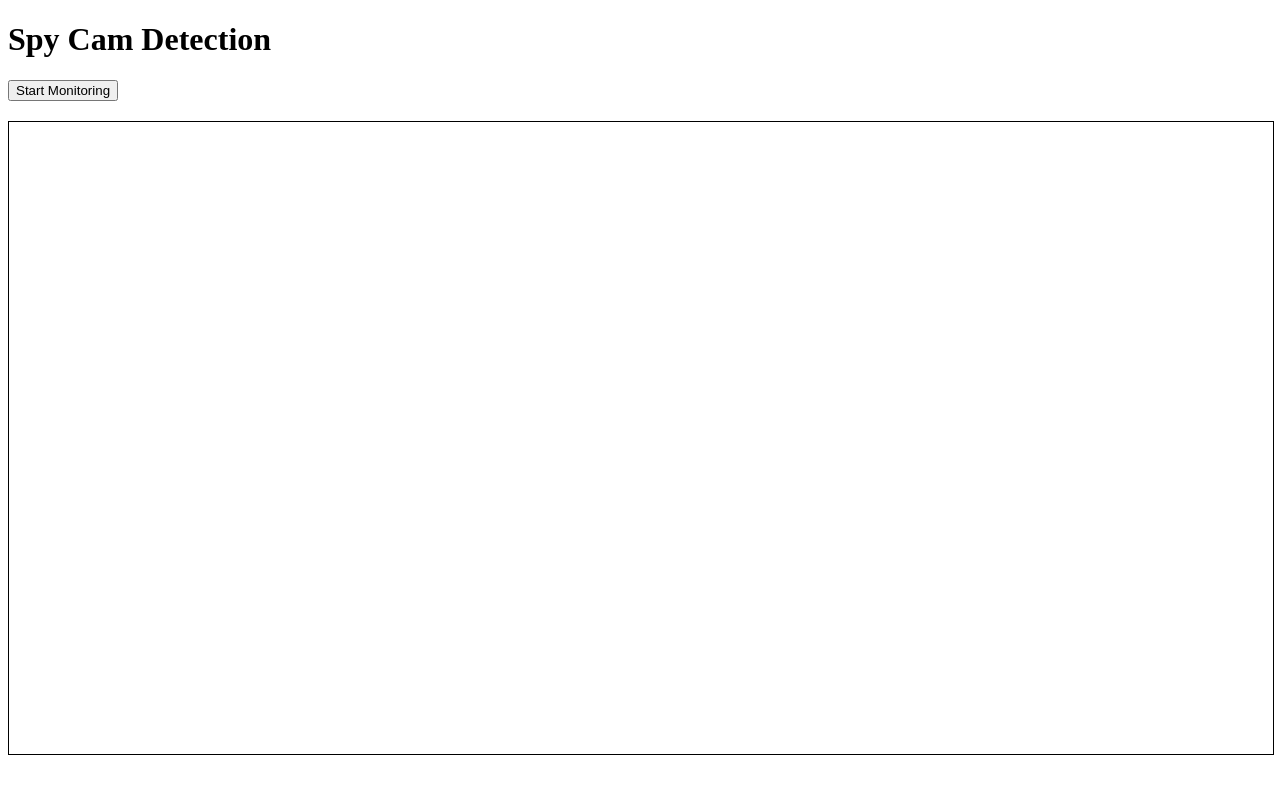
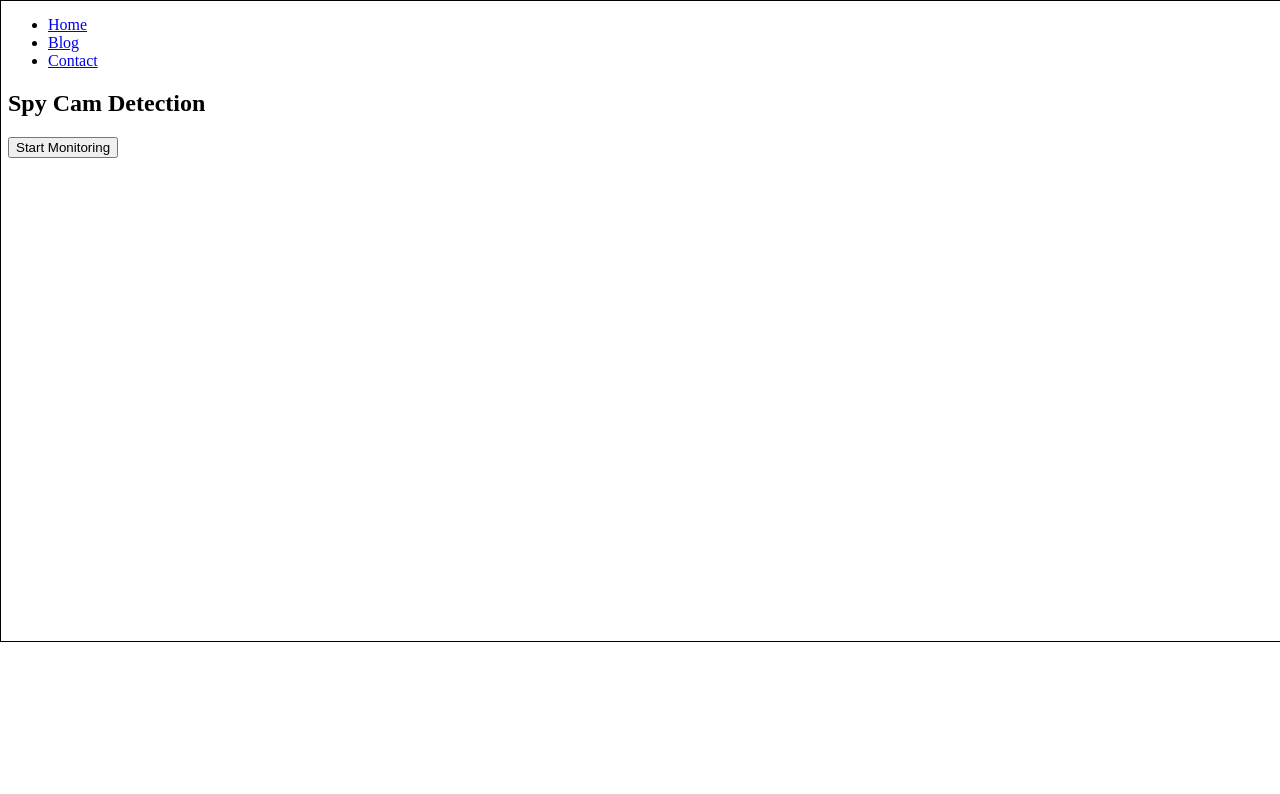
Before and after one commit to tanishq396/Spy_Cam_Detection, a plain HTML site: page index.html in a window 1280 px wide. Drawn offline with Linux system fonts and the light colour scheme.

Commit message:
index.html

```diff
--- a/index.html
+++ b/index.html
@@ -5,12 +5,27 @@
   <link rel="stylesheet" type="text/css" href="style.css">
 </head>
 <body>
-  <h1>Spy Cam Detection</h1>
-  <button id="startButton">Start Monitoring</button>
-  <div id="cameraContainer">
-    <video id="cameraFeed" autoplay playsinline></video>
-    <canvas id="overlay"></canvas>
-  </div>
+  <header>
+    <nav>
+      <ul>
+        <li><a class="active" href="#">Home</a></li>
+        <li><a href="#">Blog</a></li>
+        <li><a href="#">Contact</a></li>
+      </ul>
+    </nav>
+  </header>
+  <main>
+    <section id="home">
+      <h1>Spy Cam Detection</h1>
+      <div class="container">
+        <div class="video-container">
+          <video id="cameraFeed" autoplay playsinline></video>
+          <canvas id="overlay"></canvas>
+        </div>
+        <button id="startButton">Start Monitoring</button>
+      </div>
+    </section>
+  </main>
   <script src="https://cdn.jsdelivr.net/npm/@tensorflow/tfjs@3.9.0"></script>
   <script src="https://cdn.jsdelivr.net/npm/@tensorflow-models/coco-ssd"></script>
   <script src="script.js"></script>
```
